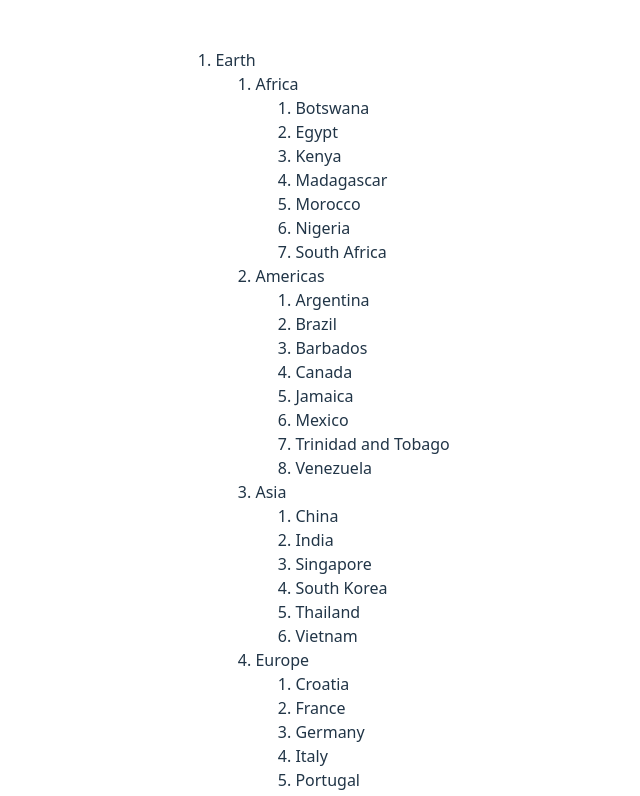
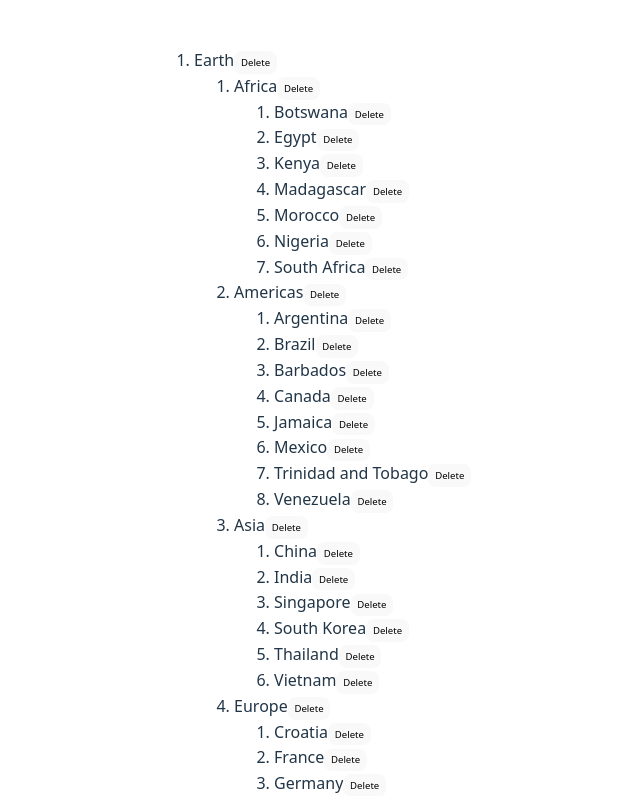
Before and after one commit to hsinny/react-official-examples, a React (Vite) app: page / in a window 1280 px wide. Shown: the top 796 px of the page, without its empty margins (297-937 px from the left). Built offline with nearby package versions, Linux system fonts and the light colour scheme.

Commit message:
feat: 增加刪除地點功能至 Flatten 結構版本的 TravelPlan 元件

```diff
--- a/src/components/TravelPlan/TravelPlanWithFlattenState.tsx
+++ b/src/components/TravelPlan/TravelPlanWithFlattenState.tsx
@@ -12,17 +12,28 @@ interface Place {
   childIds: Array<number>;
 }
 
-const PlaceTree = ({ placeId, allPlaces }: { placeId: number; allPlaces: Record<number, Place> }) => {
+const PlaceTree = ({
+  parentId,
+  placeId,
+  allPlaces,
+  onDelete,
+}: {
+  parentId: number;
+  placeId: number;
+  allPlaces: Record<number, Place>;
+  onDelete: (parentId: number, childId: number) => void;
+}) => {
   const place = allPlaces[placeId];
   const childIds = place.childIds;
 
   return (
     <li>
       {place.title}
+      <button onClick={() => onDelete(parentId, placeId)}>Delete</button>
       {childIds.length > 0 && (
         <ol>
           {childIds.map((childId) => (
-            <PlaceTree key={childId} placeId={childId} allPlaces={allPlaces} />
+            <PlaceTree key={childId} parentId={place.id} placeId={childId} allPlaces={allPlaces} onDelete={onDelete} />
           ))}
         </ol>
       )}
@@ -31,14 +42,34 @@ const PlaceTree = ({ placeId, allPlaces }: { placeId: number; allPlaces: Record<
 };
 
 const TravelPlan = () => {
-  const [plan] = useState(initialTravelPlan);
+  const [plan, setPlan] = useState<Record<number, Place>>(initialTravelPlan);
   const root = plan[0];
   const planetIds = root.childIds;
+
+  const handlePlaceDelete = (parentId: number, placeId: number) => {
+    const parent = plan[parentId];
+
+    // Create a new version of the parent place
+    // that doesn't include this child ID.
+    const nextParentPlace = {
+      ...parent,
+      childIds: parent.childIds.filter((id) => id !== placeId),
+    };
+
+    // Update the root state object...
+    const nextPlan = {
+      ...plan,
+      // ...so that it has the updated parent.
+      [parentId]: nextParentPlace,
+    };
+
+    setPlan(nextPlan);
+  };
 
   return (
     <ol style={{ textAlign: 'left' }}>
       {planetIds.map((id) => (
-        <PlaceTree key={id} placeId={id} allPlaces={plan} />
+        <PlaceTree key={id} parentId={0} placeId={id} allPlaces={plan} onDelete={handlePlaceDelete} />
       ))}
     </ol>
   );
```
